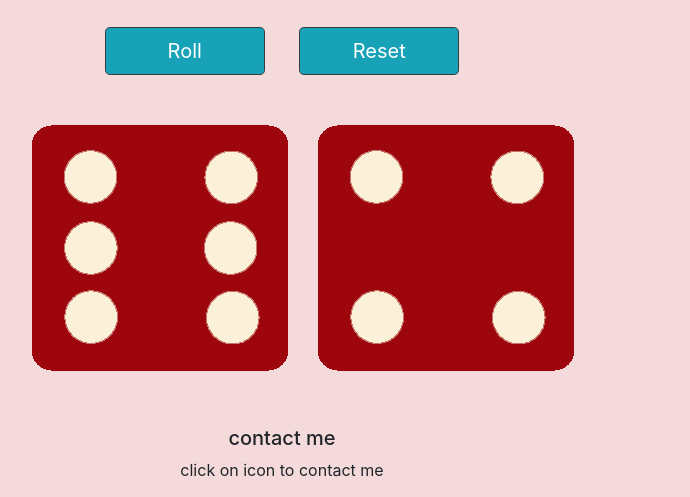
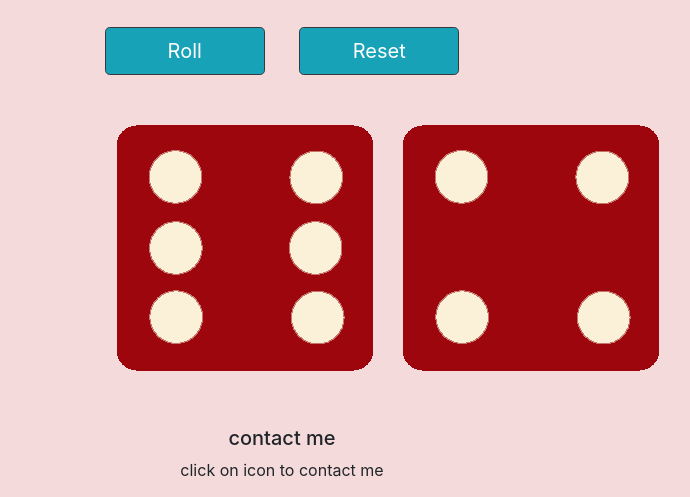
Before and after one commit to karthikbalaji022/Dice-game-, a plain HTML site: page name.html in a window 1280 px wide. Shown: the part 194-691 px from the top of the page, without its empty margins (358-1048 px from the left). Drawn offline with nearby package versions, Linux system fonts and the light colour scheme.

Commit message:
Add files via upload

```diff
--- a/name.html
+++ b/name.html
@@ -1,5 +1,6 @@
 <!DOCTYPE html>
 <html lang="en" dir="ltr">
+
 <head>
   <meta charset="utf-8">
   <link href="https://stackpath.bootstrapcdn.com/bootstrap/4.4.1/css/bootstrap.min.css" rel="stylesheet" integrity="sha384-Vkoo8x4CGsO3+Hhxv8T/Q5PaXtkKtu6ug5TOeNV6gBiFeWPGFN9MuhOf23Q9Ifjh" crossorigin="anonymous">
@@ -7,6 +8,7 @@
   <link href="https://fonts.googleapis.com/css2?family=Pacifico||Indie+Flower||Handlee&family&display=swap" rel="stylesheet">
   <title>DiceDecider</title>
 </head>
+
 <body>
   <div class="heading">
     <h1>The Decider</h1>
@@ -14,10 +16,13 @@
   <div class="refresh">
     <h1 id="winner">Refresh me</h1>
   </div>
-    <a href="#foot"><h3>Click me</h3></a>
-    <a href="name.html">  <input type="button" class="shuffle btn btn-info btn-lg btn-outline-dark" type="button" value="Roll"></a>
+  <a href="#foot">
+    <h3>Click me</h3>
+  </a>
+  <a href="name.html"> <input type="button" class="shuffle btn btn-info btn-lg btn-outline-dark" type="button" value="Roll"></a>
   <span><a href="index.html"><input type="button" class="shuffle btn btn-info btn-lg btn-outline-dark" type="button" value="Reset"></a></span>
-    <div class="row game">
+<div class="container">
+  <div id="cent" class="row game">
     <div class="featurebox player1">
       <h3 id="player1">Player 1</h3>
 
@@ -26,6 +31,7 @@
     <div class="featurebox player2">
       <h3 id="player2">Player 2</h3>
       <img class="dice2" src="images/dice6.png" alt="dice6">
+    </div>
   </div>
   </div>
 
@@ -43,4 +49,5 @@
     <a href="mailto:karthikbalaji022@gmail.com" target="_blank"><i class="icon fas fa-envelope-open-text"></i></a>
   </div>
 </footer>
+
 </html>
```
Lines whose indentation alone changed are shown as unchanged.
